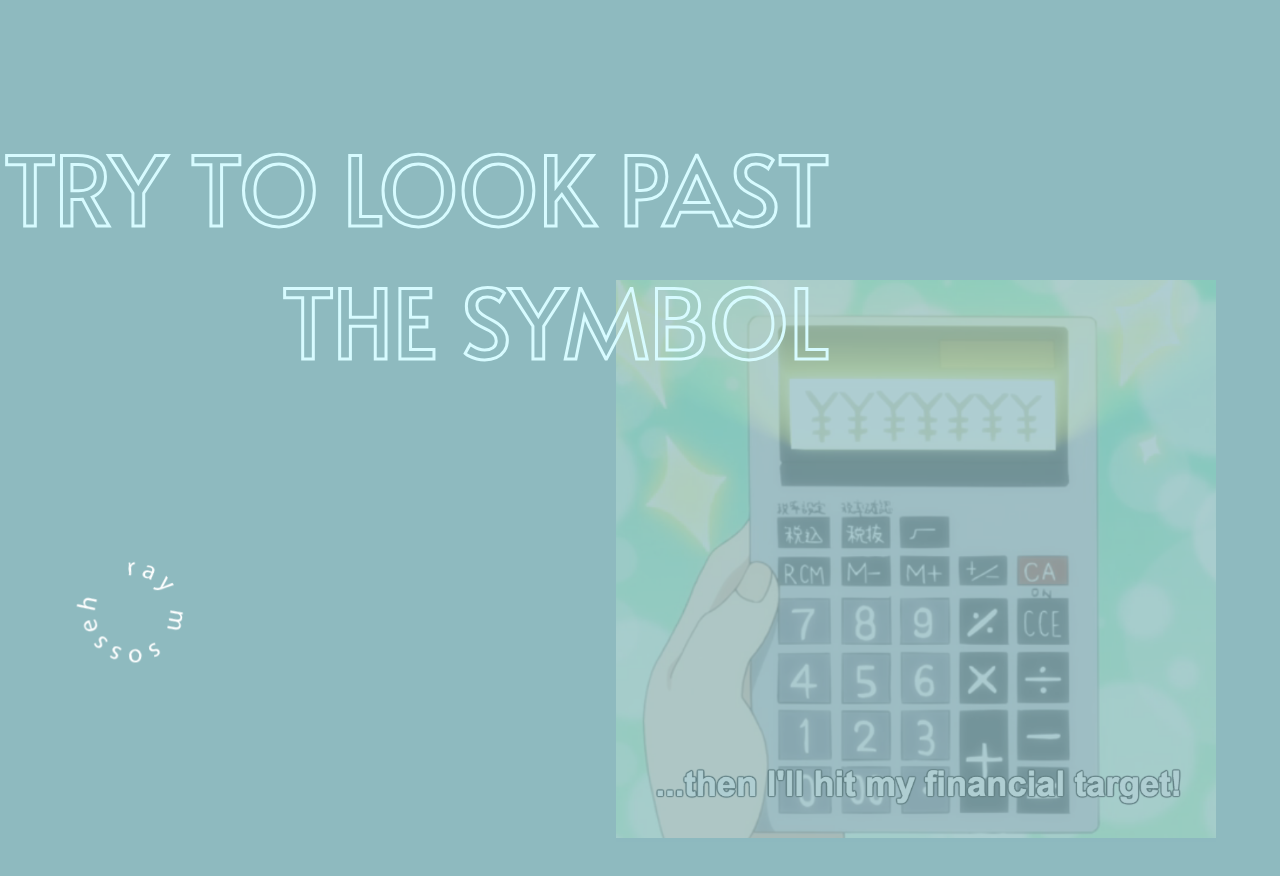
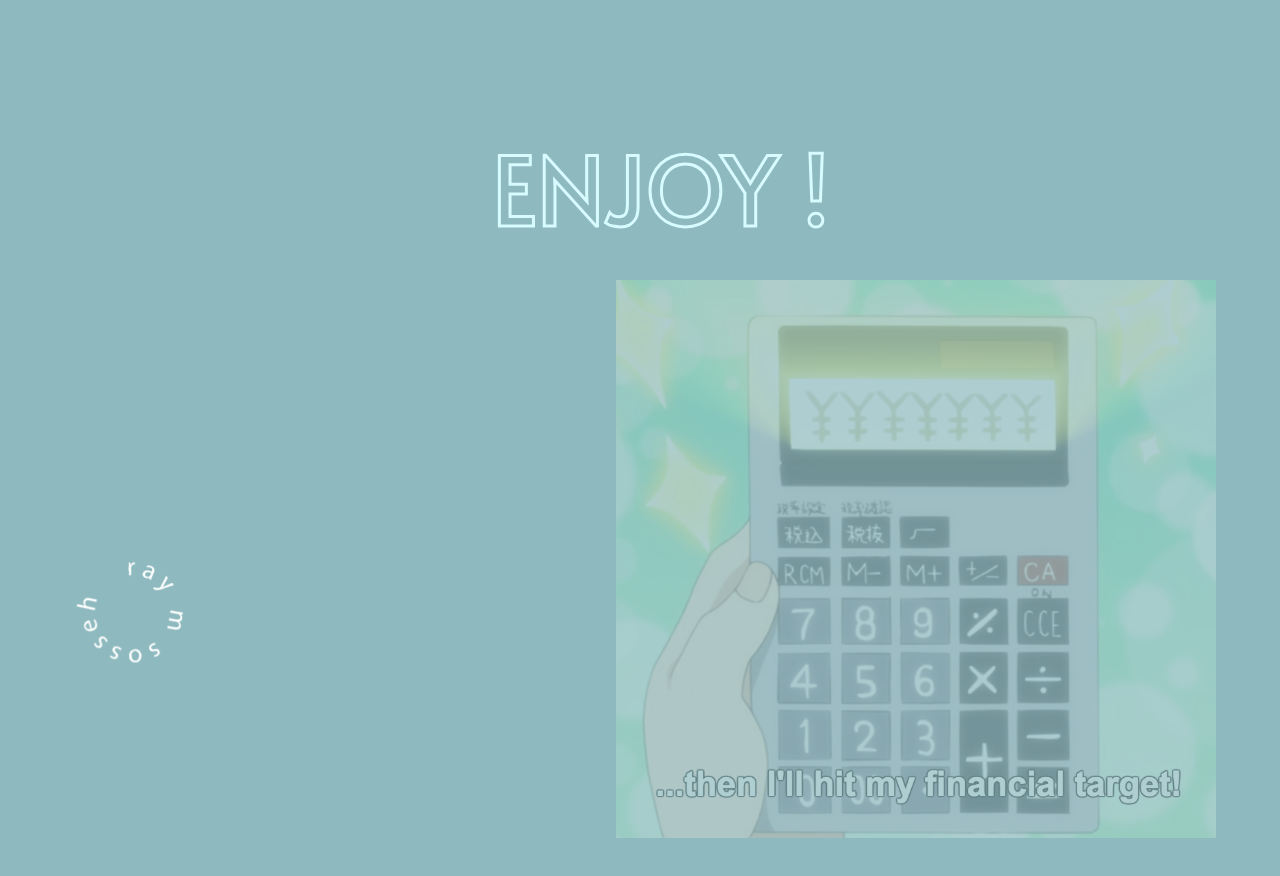
Before and after one commit to rsosseh/personal, a Next.js app: page / in a window 1280 px wide. Shown: the top 876 px of the page. Built offline with nearby package versions, Linux system fonts and the light colour scheme.

Commit message:
Update Personal.js

```diff
--- a/components/Personal.js
+++ b/components/Personal.js
@@ -92,7 +92,7 @@ class Personal extends React.Component{
                     <div className="personal__loading-screen"/>
                     <div className="personal__container personal__one">
                         <div className="personal__one-headline">
-                            Try to look past the symbol
+                            Enjoy !
                         </div>
                         <div className="personal__one-cover">
                             <img className="personal__one-image" src="/money.png"/>
```
